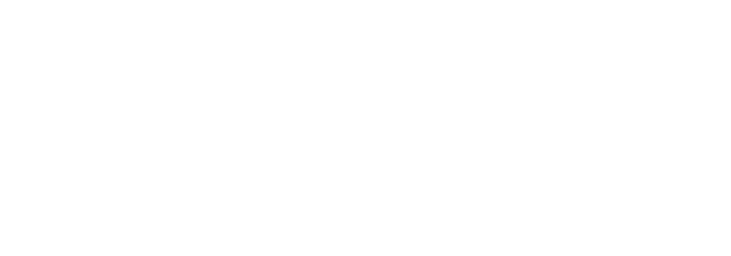
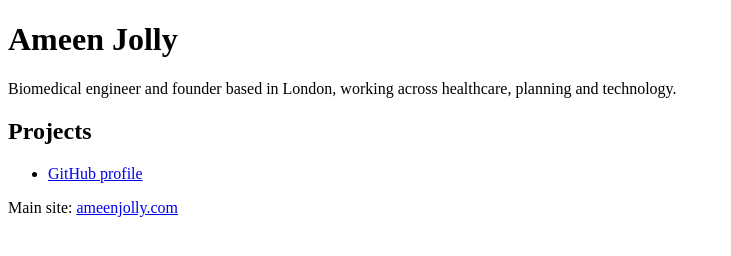
Before and after one commit to AmeenJolly/ameenjolly.github.io, a plain HTML site: page main.html in a window 1280 px wide. Shown: the whole page, without its empty margins (0-731 px from the left). Drawn offline with Linux system fonts and the light colour scheme.

Commit message:
Update main.html

```diff
--- a/main.html
+++ b/main.html
@@ -1,7 +1,22 @@
 <!DOCTYPE html>
-<html lang="en>
+<html lang="en">
 <head>
-<meta name="google-site-verification" content="4smAVdNKKNpWGYwkne-zN3BymCGlC4asnWujKyDBJFg" />
-<meta name="google-site-verification" content="4smAVdNKKNpWGYwkne-zN3BymCGlC4asnWujKyDBJFg" />
+  <meta charset="UTF-8">
+  <meta name="viewport" content="width=device-width, initial-scale=1.0">
+  <meta name="google-site-verification" content="4smAVdNKKNpWGYwkne-zN3BymCG1C4asnWujKyDBJFg" />
+  <title>Ameen Jolly — Projects</title>
+  <meta name="description" content="Projects and code by Ameen Jolly, a biomedical engineer and founder based in London working across healthcare, planning and technology.">
 </head>
+<body>
+  <h1>Ameen Jolly</h1>
+  <p>Biomedical engineer and founder based in London, working across healthcare, planning and technology.</p>
+
+  <h2>Projects</h2>
+  <ul>
+    <li><a href="https://github.com/AmeenJolly">GitHub profile</a></li>
+    <!-- Add links to specific repos or live demos here -->
+  </ul>
+
+  <p>Main site: <a href="https://ameenjolly.com">ameenjolly.com</a></p>
+</body>
 </html>
```
